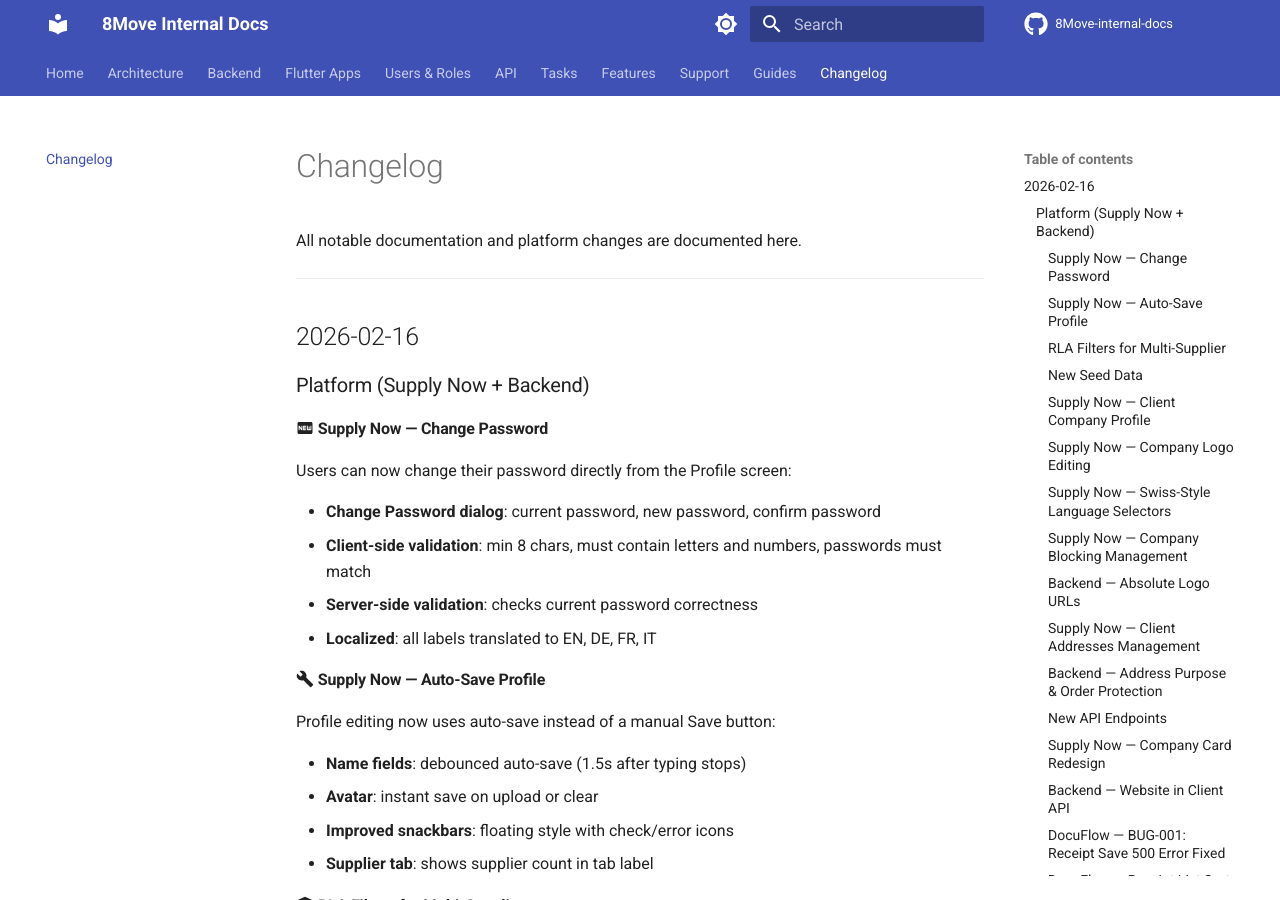
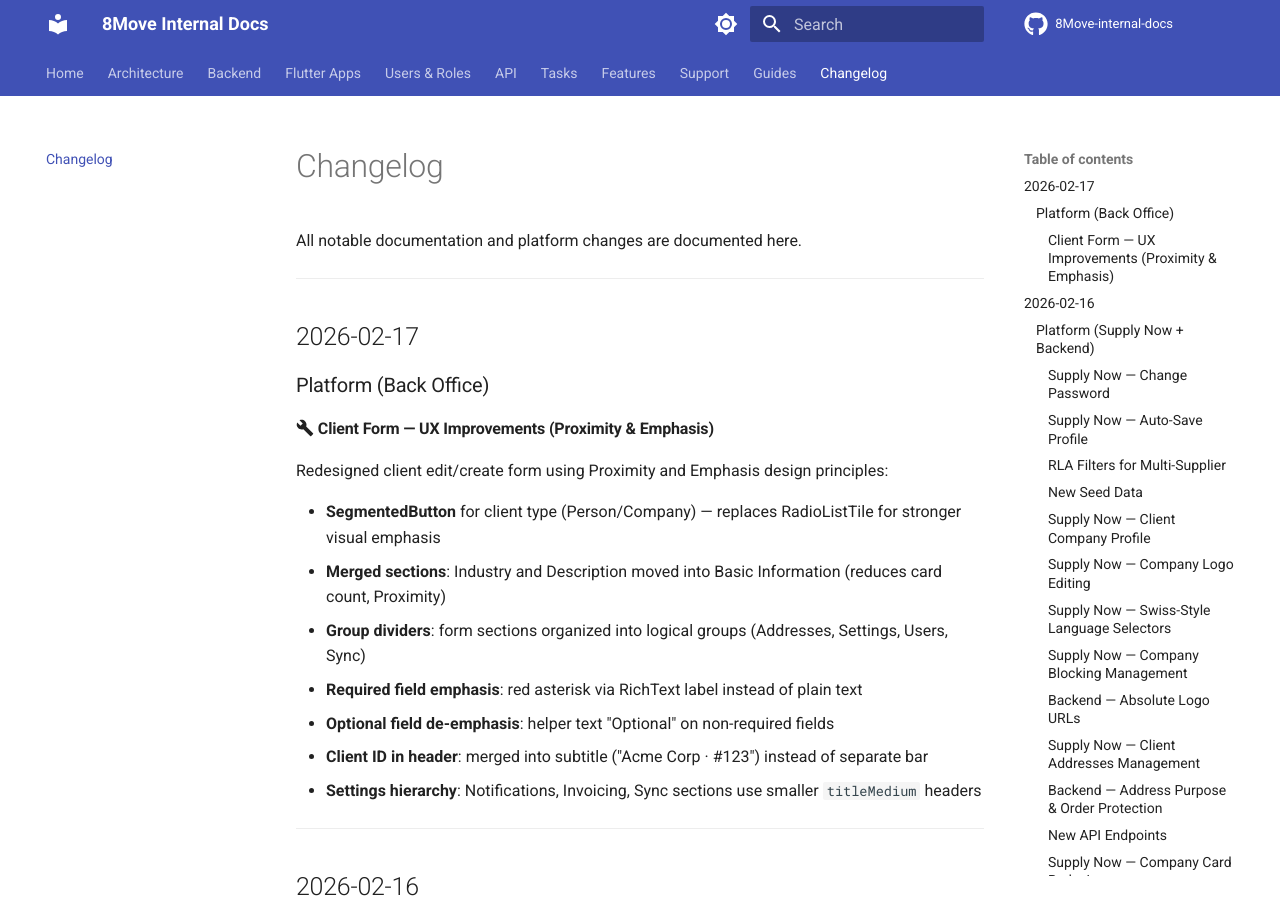
Before and after one commit to MaxShytov/8Move-internal-docs, an MkDocs documentation site: the page built from docs/changelog.md, in a window 1280 px wide and 900 px high. Built offline with MkDocs 1.6.1 and Material for MkDocs 9.7.7, drawn with Linux system fonts in a browser that asks for light colours; comment, search, counter and statistics services are not loaded.

Commit message:
docs: add client form UX improvements to changelog and working notes
Co-Authored-By: Claude Opus 4.6 <noreply@anthropic.com>

```diff
--- a/docs/changelog.md
+++ b/docs/changelog.md
@@ -1,6 +1,24 @@
 # Changelog
 
 All notable documentation and platform changes are documented here.
+
+---
+
+## 2026-02-17
+
+### Platform (Back Office)
+
+#### :material-wrench: Client Form — UX Improvements (Proximity & Emphasis)
+
+Redesigned client edit/create form using Proximity and Emphasis design principles:
+
+- **SegmentedButton** for client type (Person/Company) — replaces RadioListTile for stronger visual emphasis
+- **Merged sections**: Industry and Description moved into Basic Information (reduces card count, Proximity)
+- **Group dividers**: form sections organized into logical groups (Addresses, Settings, Users, Sync)
+- **Required field emphasis**: red asterisk via RichText label instead of plain text
+- **Optional field de-emphasis**: helper text "Optional" on non-required fields
+- **Client ID in header**: merged into subtitle ("Acme Corp · #123") instead of separate bar
+- **Settings hierarchy**: Notifications, Invoicing, Sync sections use smaller `titleMedium` headers
 
 ---
 
```
Also changed, not shown: docs/tasks/current/notes.md (+4 -0 lines).
